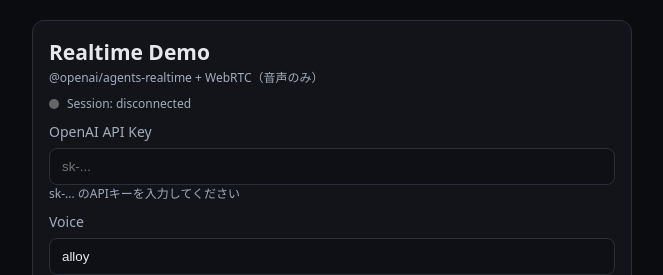
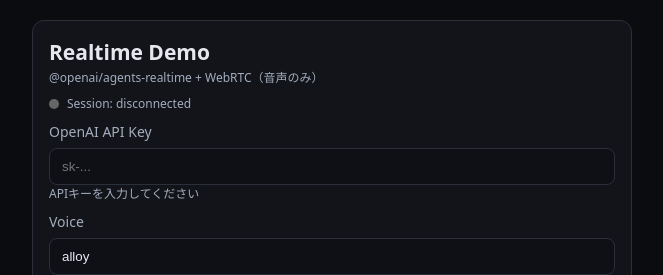
Before and after one commit to TakanariShimbo/realtime-agents-demo, a React (Vite) app: page / in a window 1280 px wide. Shown: the top 275 px of the page, without its empty margins (308-971 px from the left). Built offline with nearby package versions, Linux system fonts and the light colour scheme.

Commit message:
to minimal

```diff
--- a/src/components/KeyForm.tsx
+++ b/src/components/KeyForm.tsx
@@ -19,7 +19,7 @@ export function KeyForm(props: { initial: KeyFormValues; onConnect: (vals: KeyFo
       <div className="row">
         <input type="password" value={apiKey} onChange={(e) => setApiKey(e.target.value)} placeholder="sk-..." autoComplete="off" />
       </div>
-      <div className="hint small">{validKey ? "ブラウザにのみ保持されます。" : "sk-... のAPIキーを入力してください"}</div>
+      <div className="hint small">{validKey ? "APIキーがセットされています" : "APIキーを入力してください"}</div>
 
       <div className="sectionTitle">Voice</div>
       <div className="row">
```
